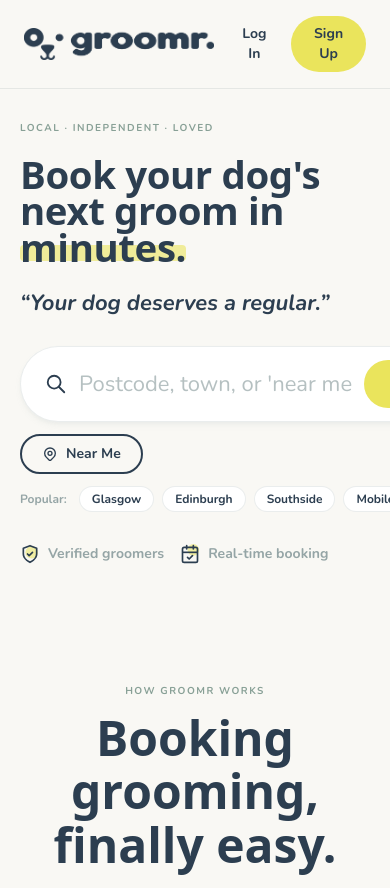
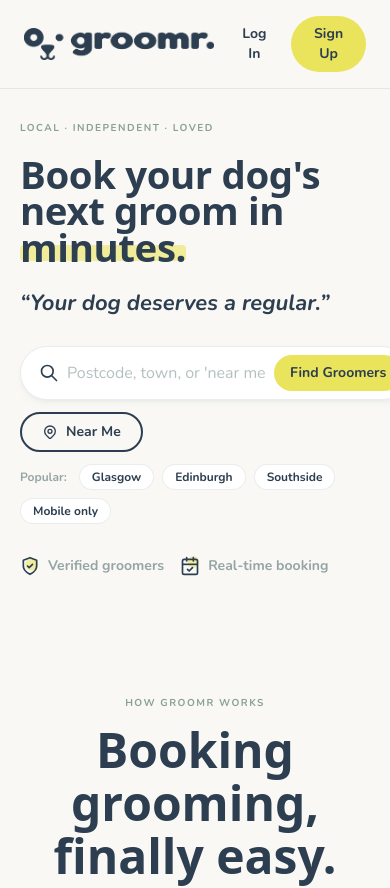
Before and after one commit to Unhinged-Development-Group/groomr, a Next.js app: page / in a window 390 px wide. Shown: the top 888 px of the page. Built offline with nearby package versions, Linux system fonts and the light colour scheme; no server answers; a web font is replaced by a local one.

Commit message:
Update SearchPill.tsx

```diff
--- a/components/ui/SearchPill.tsx
+++ b/components/ui/SearchPill.tsx
@@ -31,10 +31,7 @@ export function SearchPill({
     else setInternalValue(v);
   };
 
-  const padY = size === "sm" ? "py-2" : "py-3";
-  const iconSize = size === "sm" ? 18 : 22;
-  const textSize = size === "sm" ? "text-sm" : "text-lg";
-  const btnPad = size === "sm" ? "px-5 py-2 text-sm" : "px-7 py-3 text-base";
+  const isLg = size === "lg";
 
   return (
     <form
@@ -44,9 +41,9 @@ export function SearchPill({
       }}
       className={cn("w-full", className)}
     >
-      <div className="bg-white rounded-full p-2 flex items-center shadow-subtle border border-pebble-grey/20 focus-within:ring-2 focus-within:ring-groomr-gold transition-shadow">
-        <div className="pl-4 text-pebble-grey">
-          <SearchIcon size={iconSize} />
+      <div className="bg-white rounded-full p-1.5 sm:p-2 flex items-center shadow-subtle border border-pebble-grey/20 focus-within:ring-2 focus-within:ring-groomr-gold transition-shadow">
+        <div className="pl-3 sm:pl-4 text-pebble-grey shrink-0">
+          <SearchIcon size={isLg ? 20 : 18} />
         </div>
         <input
           type="text"
@@ -54,14 +51,16 @@ export function SearchPill({
           onChange={(e) => handleChange(e.target.value)}
           placeholder={placeholder}
           className={cn(
-            "flex-grow bg-transparent font-nunito text-deep-slate placeholder-pebble-grey/70 px-3 outline-none border-none min-w-0",
-            textSize,
-            padY
+            "flex-1 min-w-0 bg-transparent font-nunito text-deep-slate placeholder-pebble-grey/70 px-2 sm:px-3 outline-none border-none",
+            isLg ? "py-2 text-base sm:py-3 sm:text-lg" : "py-2 text-sm"
           )}
         />
         <button
           type="submit"
-          className={cn("btn-primary font-nunito font-bold rounded-full whitespace-nowrap focus-ring", btnPad)}
+          className={cn(
+            "btn-primary font-nunito font-bold rounded-full whitespace-nowrap focus-ring shrink-0",
+            isLg ? "px-4 py-2 text-sm sm:px-7 sm:py-3 sm:text-base" : "px-5 py-2 text-sm"
+          )}
         >
           {ctaLabel}
         </button>
```
